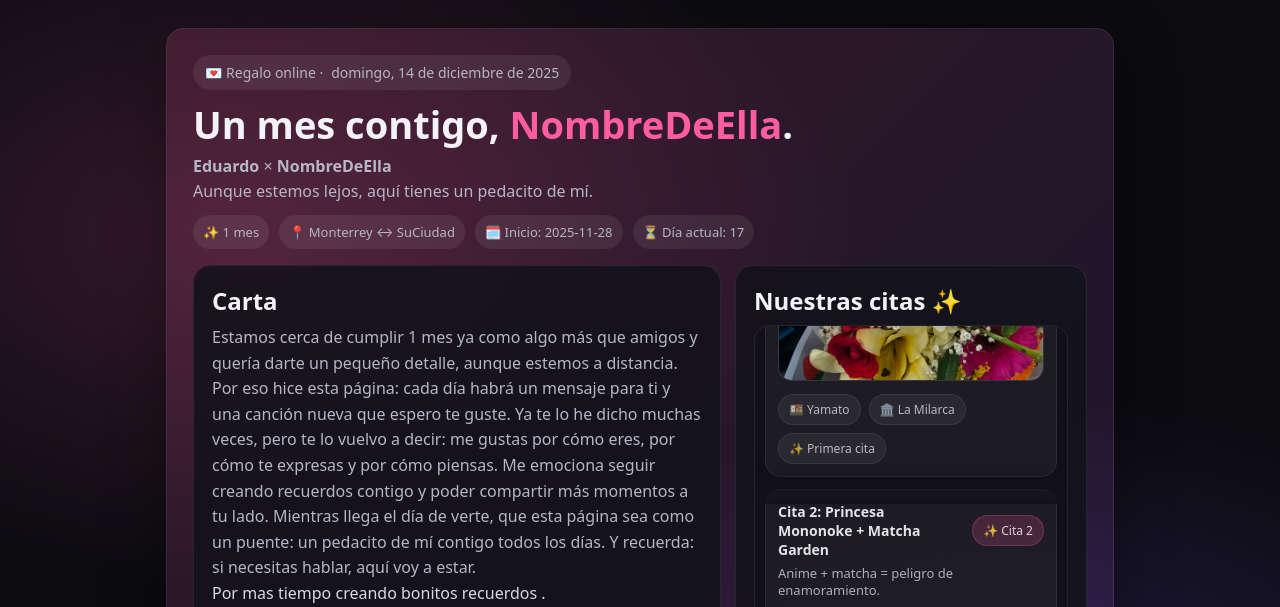
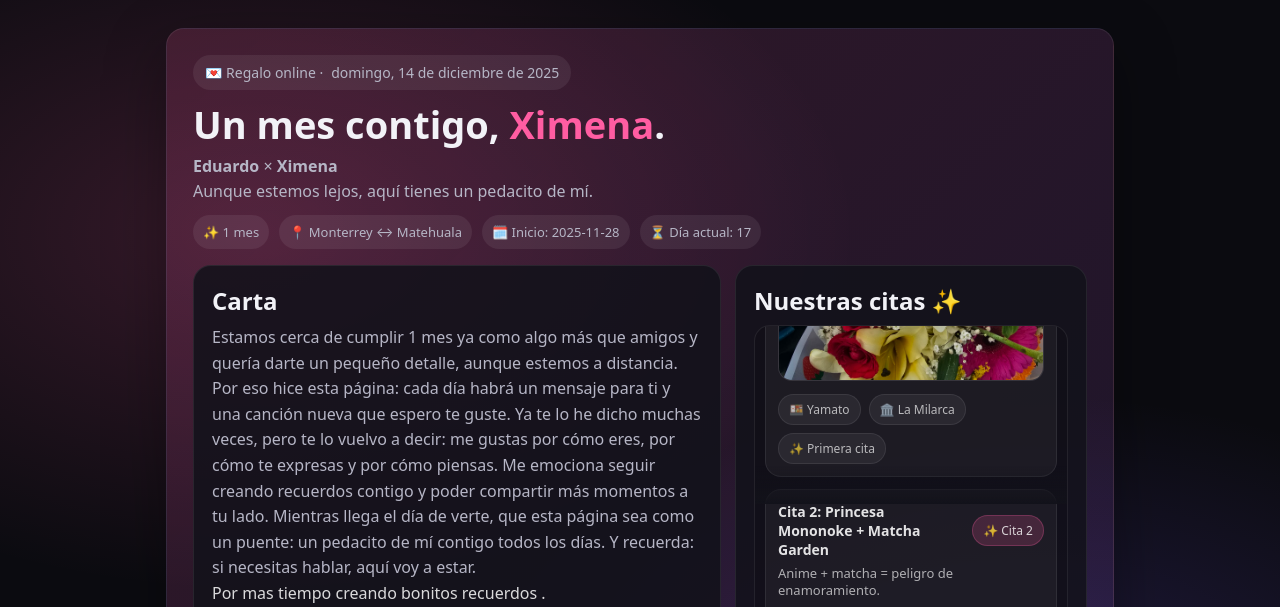
Before and after one commit to rob437ertoEC/1mes, a plain HTML site: page index.html in a window 1280 px wide. Shown: the top 607 px of the page. Drawn offline with Linux system fonts and the light colour scheme.

Commit message:
Update index.html

```diff
--- a/index.html
+++ b/index.html
@@ -346,11 +346,11 @@ Mientras llega el día de verte, que esta página sea como un puente: un pedacit
     // =========================
     const CONFIG = {
       myName: "Eduardo",
-      herName: "NombreDeElla",
-      cities: "Monterrey ↔ SuCiudad",
+      herName: "Ximena",
+      cities: "Monterrey ↔ Matehuala",
       startDate: "2025-11-28",
       unlockFromDay: 17,
-      secretCode: "gatita",
+      secretCode: "x",
       plan: "cena + caminar + muchas fotos",
       totalDays: 30,
       spotifyPlaylistUrl: "https://open.spotify.com/playlist/1fitpxZ8XcjZIXAjIGuFPA?si=Ri-9lx-eT5Cbl8VJoru0ng"
```
